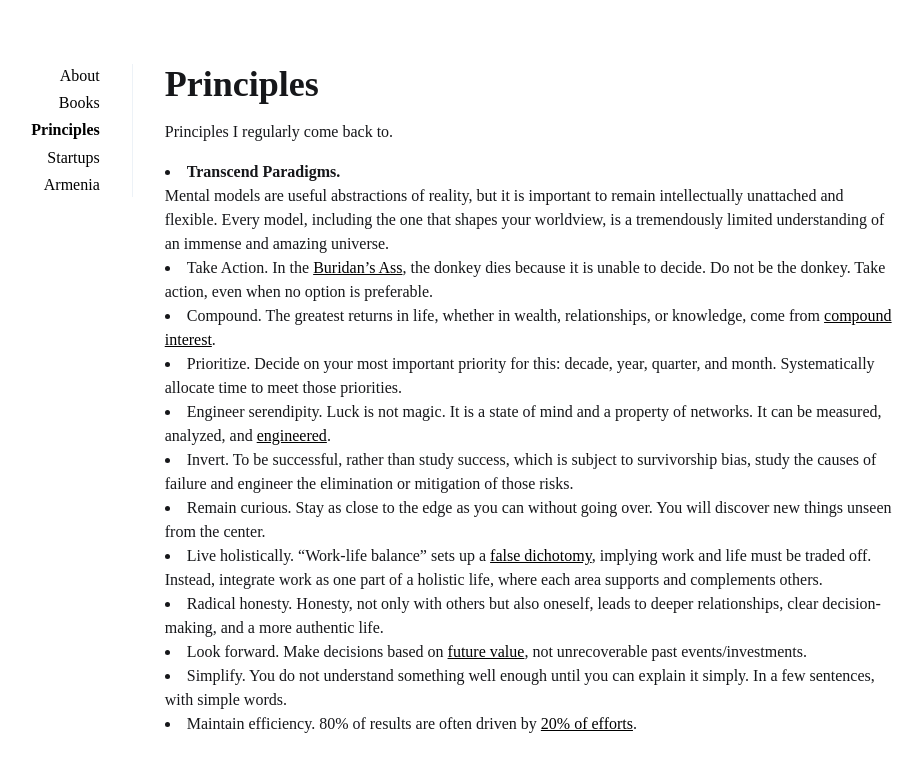
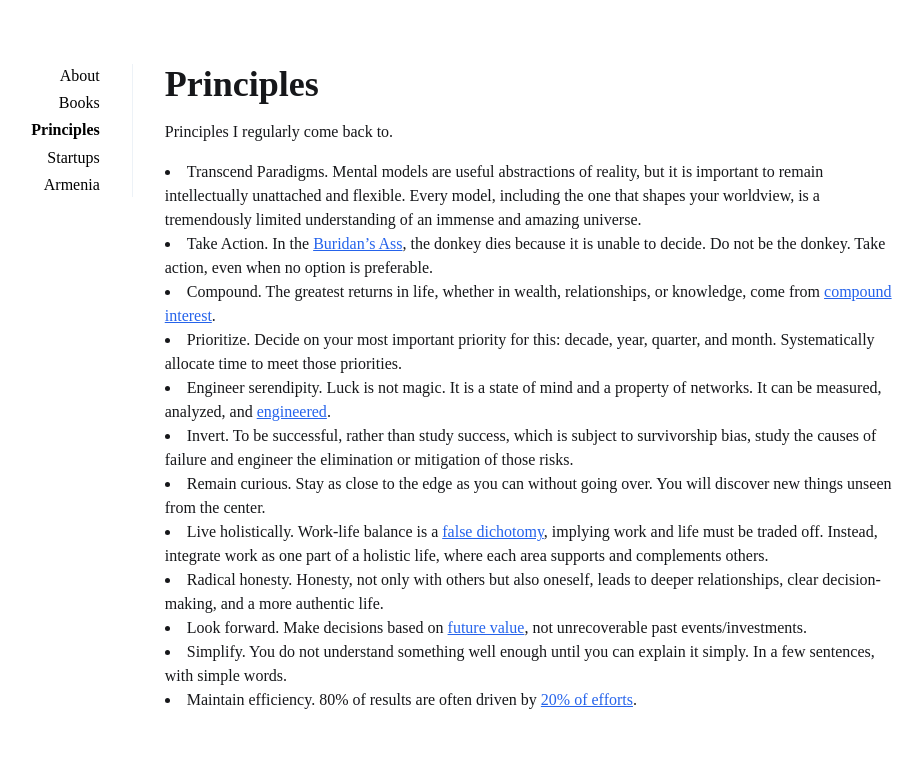
Before and after one commit to aavedissian/avedissian, a Next.js app: page /principles in a window 1280 px wide. Shown: the top 772 px of the page, without its empty margins (188-1110 px from the left). Built offline with nearby package versions, Linux system fonts and the light colour scheme.

Commit message:
many more changes

```diff
--- a/pages/armenia.js
+++ b/pages/armenia.js
@@ -6,9 +6,9 @@ export default function Books() {
         <div className='flex flex-col gap-4'>
           <h2 className='font-bold text-4xl'>Armenia</h2>
           <p>I have lived in Yerevan for extended periods and toured much of Armenia and its neighbouring regions, including Georgia, Artsakh, and Anatolia.</p>
-          <p>I won <a target="_blank" href="https://neruzh.am/en/">Neruzh</a> in 2018 and participated in the <a target="_blank" href="https://fast.foundation/">FAST accelerator</a> in 2019. I am excited about the emerging technology and startup ecosystem in Armenia.</p>
+          <p>I won <a className='text-blue-600' target="_blank" href="https://neruzh.am/en/">Neruzh</a> in 2018 and participated in the <a className='text-blue-600' target="_blank" href="https://fast.foundation/">FAST accelerator</a> in 2019. I am excited about the emerging technology and startup ecosystem in Armenia.</p>
           <p>I am interested in investing in Armenian startups and supporting local initiatives in education, healthcare, and pharmaceuticals.</p>
-          <p>Message me on <a target="_blank" href="https://twitter.com/antavedissian">Twitter</a> or email <a href="mailto:anthony@seedclub.ventures">anthony@seedclub.ventures</a> to discuss further.</p>
+          <p>Please message me on <a className='text-blue-600' target="_blank" href="https://twitter.com/antavedissian">Twitter</a> or email <a className='text-blue-600' href="mailto:anthony@seedclub.ventures">anthony@seedclub.ventures</a> to discuss further.</p>
         </div>
     </Layout>
   )
--- a/pages/index.js
+++ b/pages/index.js
@@ -7,11 +7,11 @@ export default function Home() {
         <div className='flex flex-col gap-4'>
           <h2 className='font-bold text-4xl'>About</h2>
           <Image src='/aa.jpg' width={150} height={150} alt='author' className='rounded-full' />
-          <p>My name is Anthony Avedissian. I live in Los Angeles and invest in technology startups at <a target='_blank' href="https://seedclub.ventures/">Seed Club Ventures</a>.</p>
-          <p>I started my career at <a target='_blank' href="https://www.ambercapital.com/">Amber Capital</a>, an activist hedge fund, and later worked in investment banking at <a target='_blank' href="https://www.sc.com/en/">Standard Chartered</a>.</p>
+          <p>My name is Anthony Avedissian. I live in Los Angeles and invest in technology startups at <a className='text-blue-600' target='_blank' href="https://seedclub.ventures/">Seed Club Ventures</a>.</p>
+          <p>I started my career at <a className='text-blue-600' target='_blank' href="https://www.ambercapital.com/">Amber Capital</a>, an activist hedge fund, and later worked in investment banking at <a className='text-blue-600' target='_blank' href="https://www.sc.com/en/">Standard Chartered</a>.</p>
           <p>I grew up in London, regularly traveling to Istanbul and Yerevan. I have lived in 10+ cities, including Miami, Lisbon, Shanghai, Beirut, Phuket, Dubai, and Barcelona.</p>
-          <p>I enjoy reading, <a target='_blank' href="https://www.instagram.com/antilosh.eats/">cooking</a>, running, swimming, skiing, hiking, and training Muay Thai.</p>
-          <p>You can reach me on <a target='_blank' href="https://twitter.com/antavedissian">Twitter</a> and find my writing on <a target='_blank' href="https://anthonyavedissian.substack.com/">Substack</a>.</p>
+          <p>I enjoy reading, <a className='text-blue-600' target='_blank' href="https://www.instagram.com/antilosh.eats/">cooking</a>, running, swimming, skiing, hiking, and training Muay Thai.</p>
+          <p>You can reach me on <a className='text-blue-600' target='_blank' href="https://twitter.com/antavedissian">Twitter</a> and find my writing on <a className='text-blue-600' target='_blank' href="https://anthonyavedissian.substack.com/">Substack</a>.</p>
         </div>
     </Layout>
   )
--- a/pages/principles.js
+++ b/pages/principles.js
@@ -7,29 +7,29 @@ export default function Books() {
           <h2 className='font-bold text-4xl'>Principles</h2>
           <p>Principles I regularly come back to.</p>
           <ul class="list-disc list-inside">
-          <li class="font-bold">Transcend Paradigms.</li>Mental models are useful abstractions of reality, but it is important to remain intellectually unattached and flexible. Every model, including the one that shapes your worldview, is a tremendously limited understanding of an immense and amazing universe.
+          <li> Transcend Paradigms. Mental models are useful abstractions of reality, but it is important to remain intellectually unattached and flexible. Every model, including the one that shapes your worldview, is a tremendously limited understanding of an immense and amazing universe.</li>
 
-          <li>Take Action. In the <a target="_blank" href="https://en.wikipedia.org/wiki/Buridan%27s_ass">Buridan’s Ass</a>, the donkey dies because it is unable to decide. Do not be the donkey. Take action, even when no option is preferable.</li>
+          <li>Take Action. In the <a className='text-blue-600' target="_blank" href="https://en.wikipedia.org/wiki/Buridan%27s_ass">Buridan’s Ass</a>, the donkey dies because it is unable to decide. Do not be the donkey. Take action, even when no option is preferable.</li>
 
-          <li>Compound. The greatest returns in life, whether in wealth, relationships, or knowledge, come from <a href="https://anthonyavedissian.substack.com/p/on-compounding">compound interest</a>.</li>
+          <li>Compound. The greatest returns in life, whether in wealth, relationships, or knowledge, come from <a className='text-blue-600' href="https://anthonyavedissian.substack.com/p/on-compounding">compound interest</a>.</li>
 
           <li>Prioritize. Decide on your most important priority for this: decade, year, quarter, and month. Systematically allocate time to meet those priorities.</li>
 
-          <li>Engineer serendipity. Luck is not magic. It is a state of mind and a property of networks. It can be measured, analyzed, and <a href="https://medium.com/aspen-ideas/engineering-serendipity-941e601a9b65">engineered</a>.</li>
+          <li>Engineer serendipity. Luck is not magic. It is a state of mind and a property of networks. It can be measured, analyzed, and <a className='text-blue-600' href="https://medium.com/aspen-ideas/engineering-serendipity-941e601a9b65">engineered</a>.</li>
 
           <li>Invert. To be successful, rather than study success, which is subject to survivorship bias, study the causes of failure and engineer the elimination or mitigation of those risks.</li>
 
           <li>Remain curious. Stay as close to the edge as you can without going over. You will discover new things unseen from the center.</li>
 
-          <li>Live holistically. “Work-life balance” sets up a <a target="_blank" href="https://blog.nateliason.com/p/work-life-balance">false dichotomy</a>, implying work and life must be traded off. Instead, integrate work as one part of a holistic life, where each area supports and complements others.</li>
+          <li>Live holistically. Work-life balance is a <a className='text-blue-600' target="_blank" href="https://blog.nateliason.com/p/work-life-balance">false dichotomy</a>, implying work and life must be traded off. Instead, integrate work as one part of a holistic life, where each area supports and complements others.</li>
 
           <li>Radical honesty. Honesty, not only with others but also oneself, leads to deeper relationships, clear decision-making, and a more authentic life.</li>
 
-          <li>Look forward. Make decisions based on <a target="_blank" href="https://en.wikipedia.org/wiki/Sunk_cost">future value</a>, not unrecoverable past events/investments.</li>
+          <li>Look forward. Make decisions based on <a className='text-blue-600' target="_blank" href="https://en.wikipedia.org/wiki/Sunk_cost">future value</a>, not unrecoverable past events/investments.</li>
 
           <li>Simplify. You do not understand something well enough until you can explain it simply. In a few sentences, with simple words.</li>
 
-          <li>Maintain efficiency. 80% of results are often driven by <a target="_blank" href="https://en.wikipedia.org/wiki/Pareto_principle">20% of efforts</a>.</li>
+          <li>Maintain efficiency. 80% of results are often driven by <a className='text-blue-600' target="_blank" href="https://en.wikipedia.org/wiki/Pareto_principle">20% of efforts</a>.</li>
 
           </ul>
         </div>
--- a/pages/startups.js
+++ b/pages/startups.js
@@ -5,9 +5,9 @@ export default function Startups() {
     <Layout>
         <div className='flex flex-col gap-4'>
           <h2 className='font-bold text-4xl'>Startups</h2>
-          <p>I invest in Pre-Seed and Seed rounds. I love meeting founders, playing with <a target="_blank" href="https://cdixon.org/2010/01/03/the-next-big-thing-will-start-out-looking-like-a-toy">toys</a>, and navigating the <a target="_blank" href="https://cdixon.org/2013/08/04/the-idea-maze">idea maze</a>.</p>
+          <p>I invest in Pre-Seed and Seed rounds. I love meeting founders, playing with <a className='text-blue-600' target="_blank" href="https://cdixon.org/2010/01/03/the-next-big-thing-will-start-out-looking-like-a-toy">toys</a>, and navigating the <a className='text-blue-600' target="_blank" href="https://cdixon.org/2013/08/04/the-idea-maze">idea maze</a>.</p>
           <p>I help startups with business development, product strategy, and introductions to customers and investors.</p>
-          <p>If you are seeking investment, product feedback, or strategic advice, please email <a href="mailto:anthony@seedclub.ventures">anthony@seedclub.ventures</a>.</p>
+          <p>If you are seeking investment, product feedback, or strategic advice, please email <a className='text-blue-600' href="mailto:anthony@seedclub.ventures">anthony@seedclub.ventures</a>.</p>
           <p>To streamline the process, feel free to include a Google Doc with answers to the following:</p>
           <ul class="list-disc list-inside">
           <li>What is the mission of your company?</li>
```
